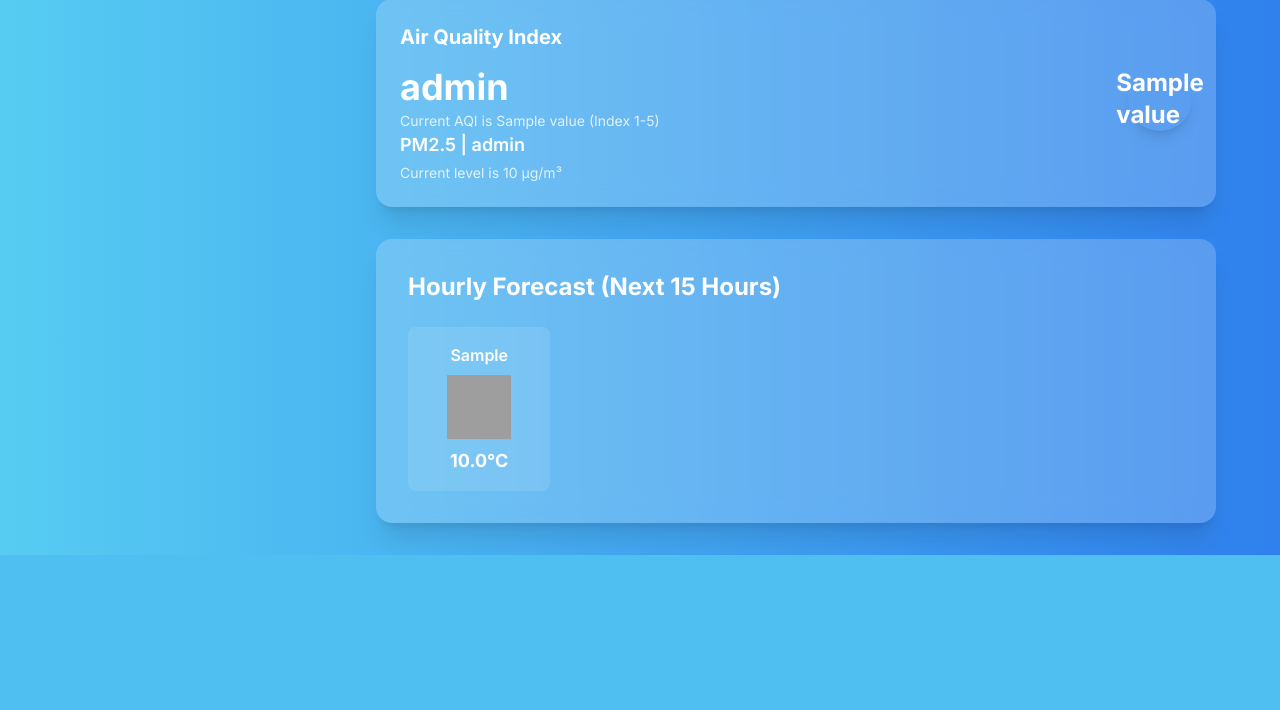
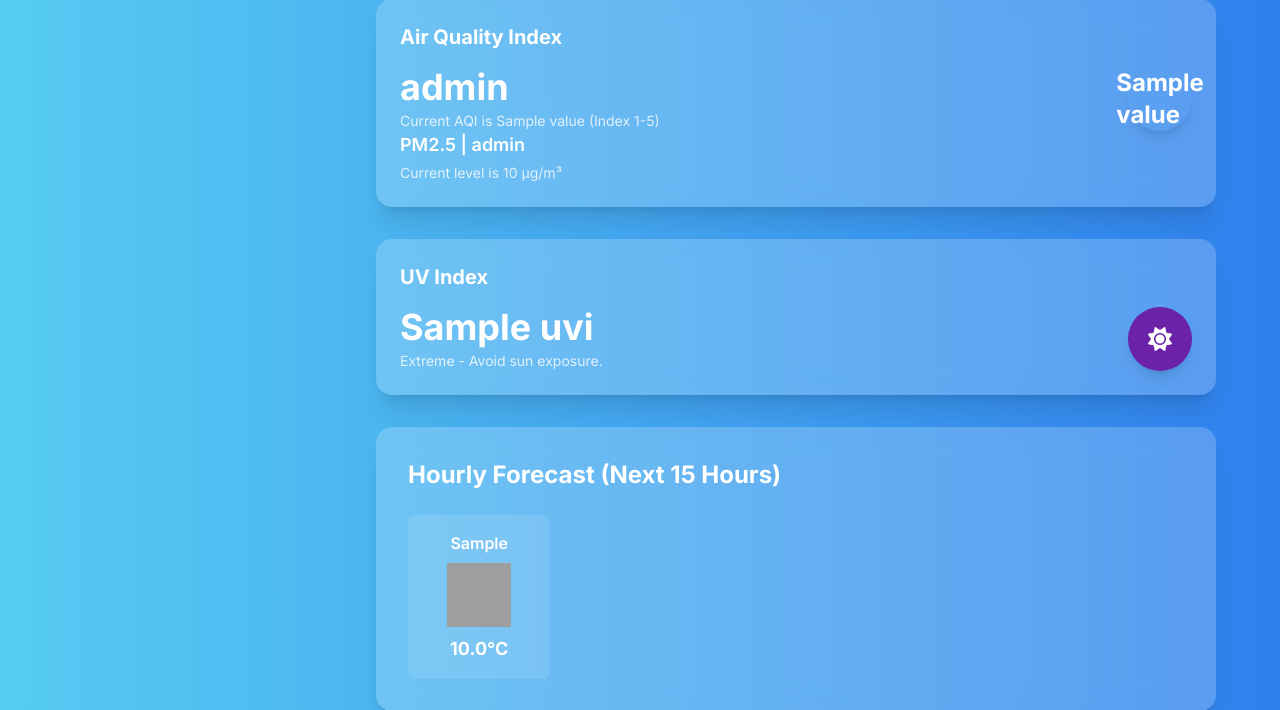
Before and after one commit to Tushar-Siddik/shamiran, a Flask app: template app/templates/index.html in a window 1280 px wide. Shown: the part 675-1385 px from the top of the page. Before the commit the page ends 1230 px from the top, so only its background shows below. Run offline with Flask 3, Linux system fonts and the light colour scheme; the template is opened without the code that fills it: most values are stand-ins (such as "Sample title", 1, 10 or a date in 2020); some libraries are stand-ins or nearby versions; grey boxes are pictures that could not be loaded.

Commit message:
feat: added UV index

```diff
--- a/app/templates/index.html
+++ b/app/templates/index.html
@@ -142,6 +142,36 @@
                 {% endif %}
                 <!-- End: AQI Card -->
 
+                <!-- UV Index Card -->
+                {% if data.uvi is not none %}
+                <div class="bg-white/20 backdrop-blur-md rounded-2xl p-6 mb-8 shadow-xl text-white">
+                    <h3 class="text-xl font-bold mb-4">UV Index</h3>
+                    <div class="flex items-center justify-between">
+                        <div>
+                            <p class="text-4xl font-bold">{{ data.uvi }}</p>
+                            <p class="text-sm text-white/80 mt-1">
+                                {% if data.uvi < 3 %}Low - No protection needed.
+                                {% elif data.uvi < 6 %}Moderate - Wear sunscreen.
+                                {% elif data.uvi < 8 %}High - Seek shade during midday.
+                                {% elif data.uvi < 11 %}Very High - Extra protection required.
+                                {% else %}Extreme - Avoid sun exposure.
+                                {% endif %}
+                            </p>
+                        </div>
+                        <div class="w-16 h-16 rounded-full flex items-center justify-center text-2xl font-bold shadow-lg
+                            {% if data.uvi < 3 %} bg-green-500
+                            {% elif data.uvi < 6 %} bg-yellow-500
+                            {% elif data.uvi < 8 %} bg-orange-500
+                            {% elif data.uvi < 11 %} bg-red-500
+                            {% else %} bg-purple-800
+                            {% endif %}">
+                            <i class="fas fa-sun"></i>
+                        </div>
+                    </div>
+                </div>
+                {% endif %}
+                <!-- End: UV Index Card -->
+
                 <!-- Hourly Forecast -->
                 <div class="bg-white/20 backdrop-blur-md rounded-2xl p-8 shadow-xl text-white">
                     <h3 class="text-2xl font-bold mb-6">Hourly Forecast (Next 15 Hours)</h3>
```
Also changed, not shown: app/api/weather_api.py (+14 -0 lines), app/services/weather_service.py (+42 -2 lines), 3 other files.
